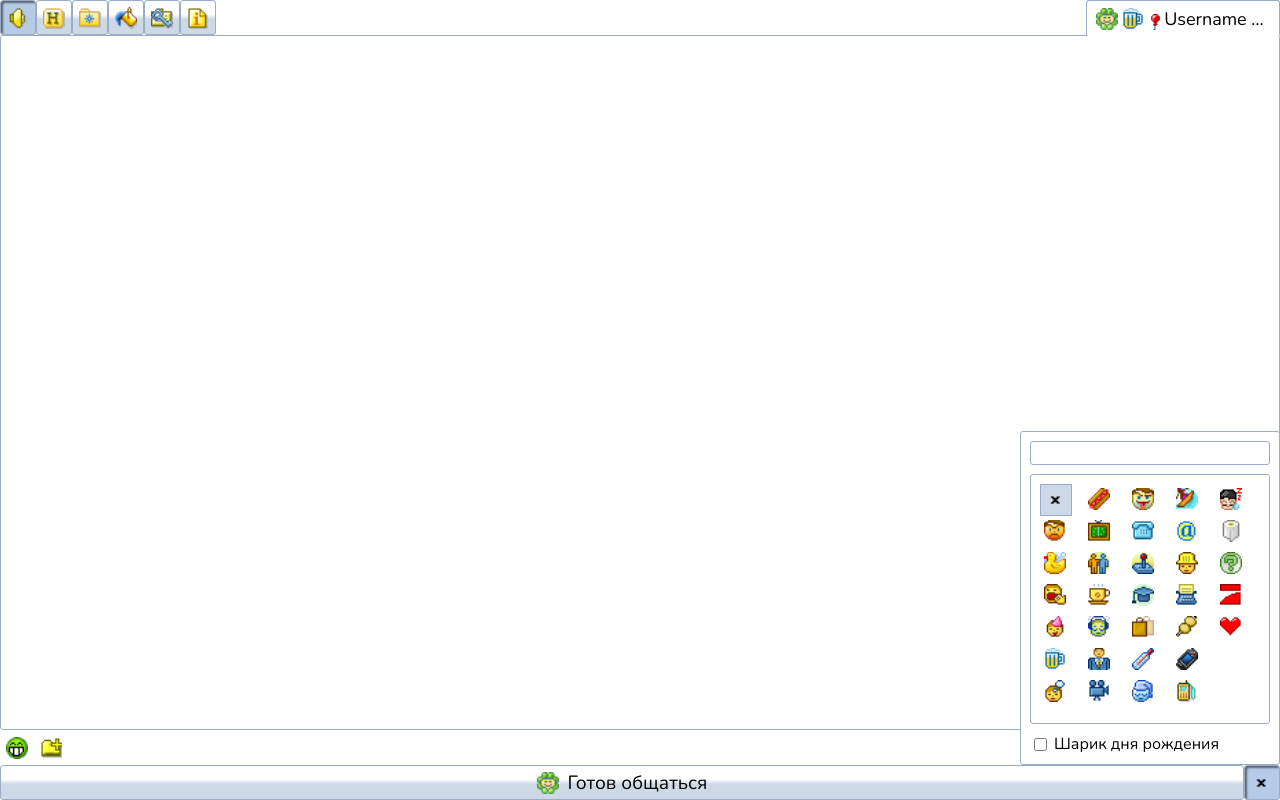
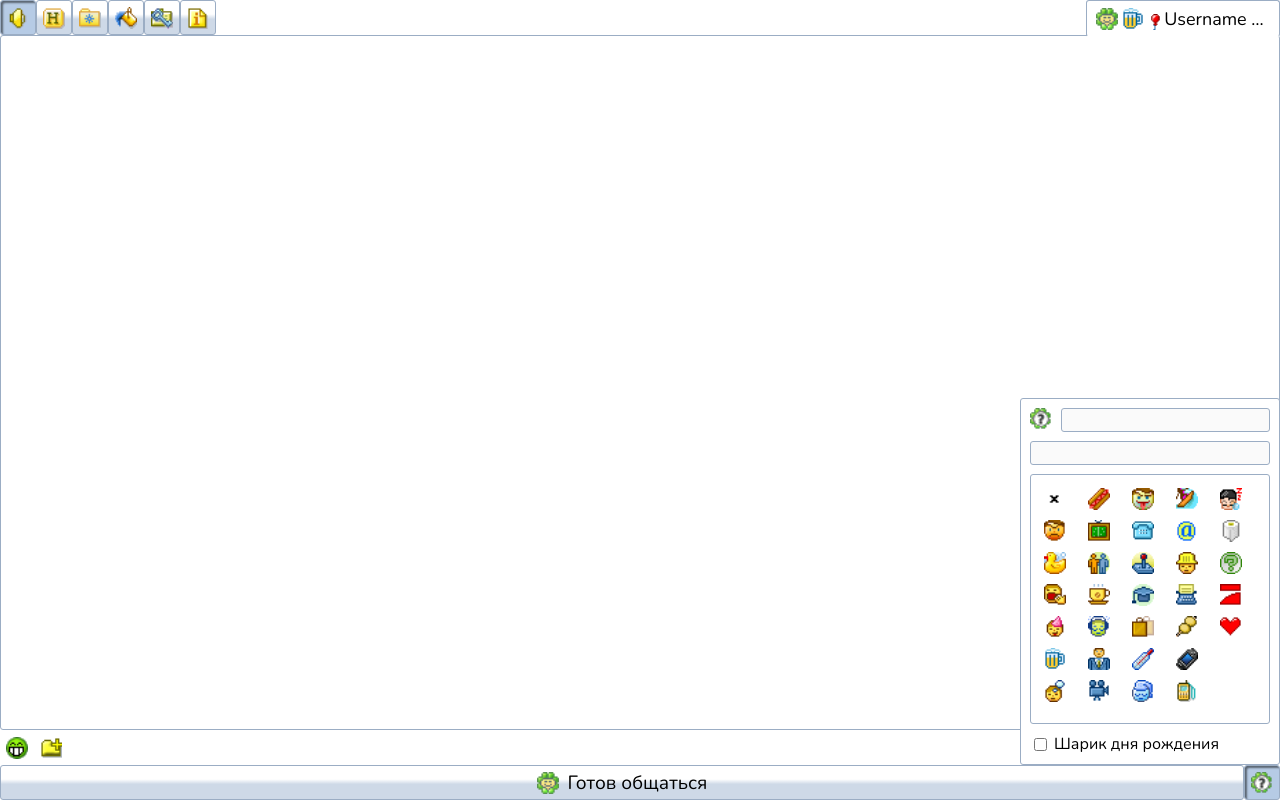
Before and after one commit to renfosdead/Messenger-client, a React (Vite) app: page / in a window 1280 px wide. Both pictures are taken after a click on the button 1262 px from the left and 782 px from the top of the page. Built offline with nearby package versions, Linux system fonts and the light colour scheme.

Commit message:
no status and additional comment

```diff
--- a/src/components/StatusesCustom.jsx
+++ b/src/components/StatusesCustom.jsx
@@ -16,8 +16,12 @@ const CustomStatuses = () => {
   const changeComment = (e) => {
     setComment(e.target.value);
   };
+  const [additionalComment, setAdditionalComment] = useState("");
+  const changeAdditionalComment = (e) => {
+    setAdditionalComment(e.target.value);
+  };
 
-  const [status, setStatus] = useState(0);
+  const [status, setStatus] = useState(-1);
 
   const className = classNames({
     enabled: visible,
@@ -33,7 +37,11 @@ const CustomStatuses = () => {
           </div>
         )}
         <div className="custom-status-btn__picture">
-          <img src={`/statuses_custom/${statusesCustom[status]}.png`} />
+          <img
+            src={`/statuses_custom/${
+              statusesCustom[status] || "no_status"
+            }.png`}
+          />
         </div>
         {balloon && <Balloon />}
       </button>
@@ -43,10 +51,24 @@ const CustomStatuses = () => {
           className="custom-status-submenu dropdown-menu"
           onClickOutside={() => setVisible(false)}
         >
+          <div className="custom-status__comment">
+            <img
+              src={`/statuses_custom/${
+                statusesCustom[status] || "no_status"
+              }.png`}
+            />
+            <input
+              className="custom-status-submenu__input"
+              value={comment}
+              onChange={changeComment}
+              disabled={status === -1}
+            />
+          </div>
           <input
             className="custom-status-submenu__input"
-            value={comment}
-            onChange={changeComment}
+            value={additionalComment}
+            onChange={changeAdditionalComment}
+            disabled={status === -1}
           />
           <div className="custom-status-submenu__container dropdown-menu">
             {statusesCustom.map((st, i) => {
@@ -58,7 +80,7 @@ const CustomStatuses = () => {
                 <div
                   className={className}
                   key={st}
-                  onClick={() => setStatus(i)}
+                  onClick={() => setStatus(i || -1)}
                 >
                   <img src={`/statuses_custom/${st}.png`} />
                 </div>
@@ -86,7 +108,7 @@ const StyledCustomStatuses = styled.div`
       top: 4px;
       left: 4px;
       width: calc(${({ theme }) => theme.buttonImageHeight} - 10px);
-      height: calc(${({ theme }) => theme.buttonImageHeight} - 10px);
+      height: calc(${({ theme }) => theme.buttonImageHeight} - 10px) !important;
       z-index: 1;
     }
   }
@@ -149,4 +171,22 @@ const StyledCustomStatuses = styled.div`
       }
     }
   }
+
+  button {
+    font-size: ${({ theme }) => theme.fontSize};
+    &.simple {
+      border: none !important;
+    }
+  }
+
+  .custom-status__comment {
+    display: flex;
+    gap: ${({ theme }) => theme.paddingST};
+    img {
+      height: ${({ theme }) => theme.buttonImageHeight};
+    }
+    input {
+      width: calc(100% - ${({ theme }) => theme.paddingST});
+    }
+  }
 `;
```
Also changed, not shown: public/statuses_custom/no_status.png (added).
